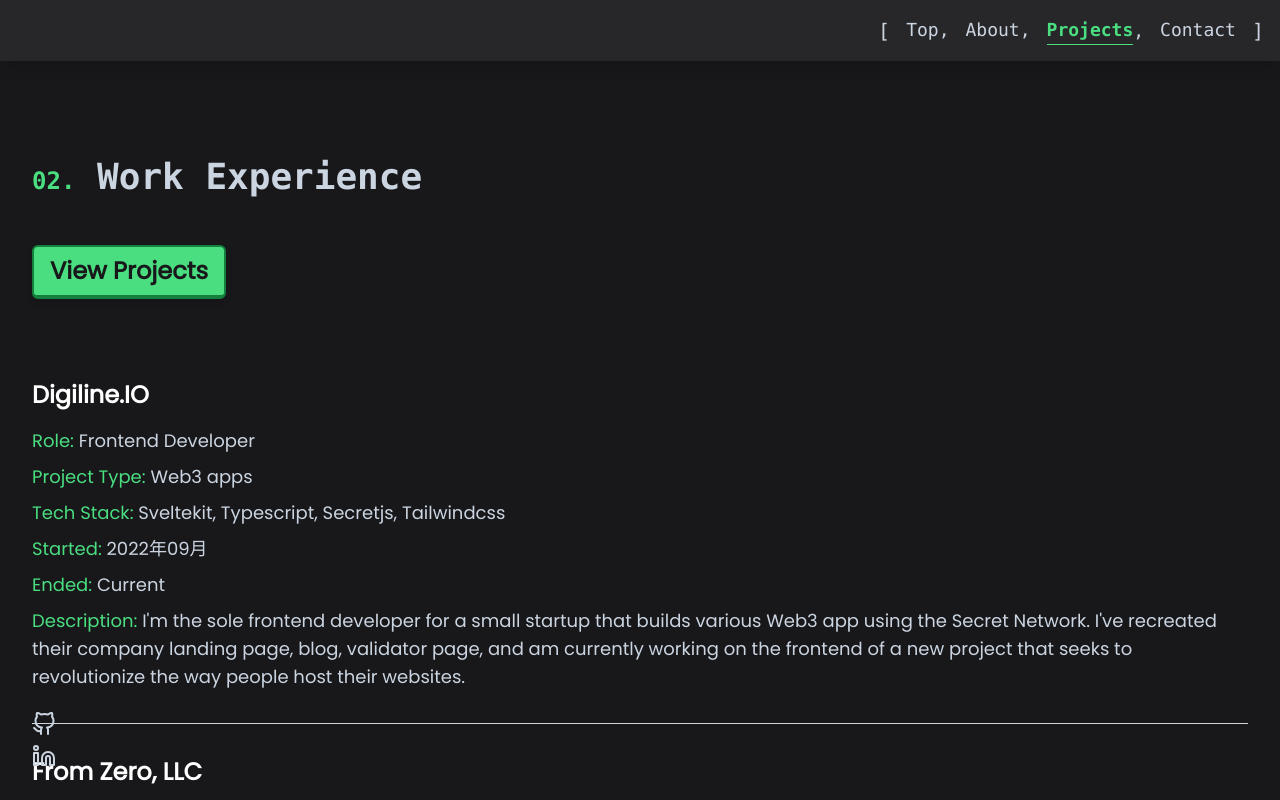
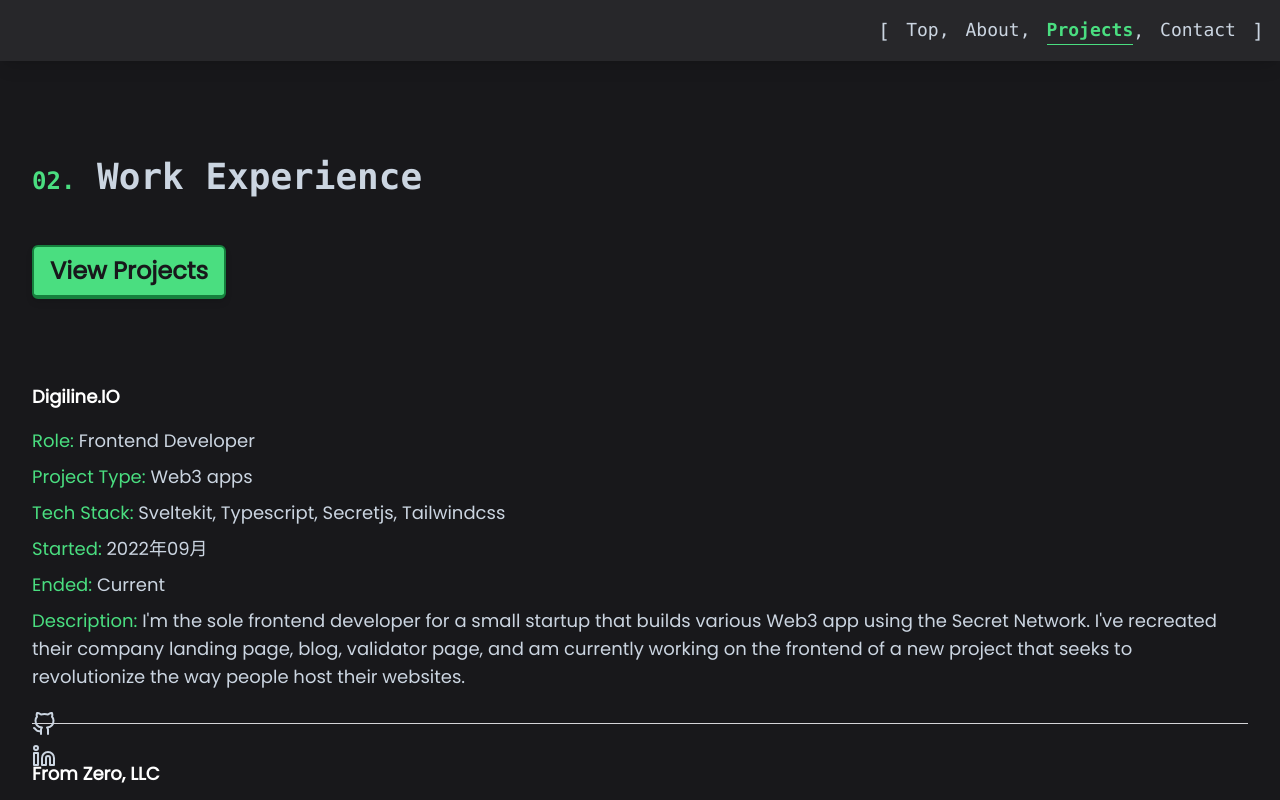
Before and after one commit to juiceboxh3ro/portfolio, a Nuxt app: page /projects in a window 1280 px wide. Shown: the top 800 px of the page. Built offline with nearby package versions, Linux system fonts and the light colour scheme.

Commit message:
forgot a section, oop

```diff
--- a/pages/projects/index.vue
+++ b/pages/projects/index.vue
@@ -78,7 +78,7 @@ const work_exp = [
           <div v-for="exp in work_exp" v-bind:key="exp.company">
             <div class="flex flex-col gap-2">
               <h2 class="text-white text-lg font-bold mt-8 mb-2 sm:text-2xl">
-                <a class="focus:outline-green-300" :href="exp.link" target="_blank" rel="noopener noreferrer">{{
+                <a class="text-sm sm:text-lg focus:outline-green-300" :href="exp.link" target="_blank" rel="noopener noreferrer">{{
                   exp.company
                 }}</a>
               </h2>
@@ -106,12 +106,12 @@ const work_exp = [
           <div v-for="p in projects" v-bind:key="p.name">
             <div class="flex flex-col gap-2">
               <h2 class="text-white text-lg font-bold mt-8 mb-2 sm:text-2xl">
-                <a class="focus:outline-green-300" :href="p.link" target="_blank" rel="noopener noreferrer">{{
+                <a class="text-sm sm:text-lg focus:outline-green-300" :href="p.link" target="_blank" rel="noopener noreferrer">{{
                   p.name
                 }}</a>
               </h2>
-              <p><span class="text-green-400">Tech Stack:</span>&nbsp;{{ p.techs }}</p>
-              <p><span class="text-green-400">Description:</span>&nbsp;{{ p.description }}</p>
+              <p class="text-sm sm:text-lg"><span class="text-green-400">Tech Stack:</span>&nbsp;{{ p.techs }}</p>
+              <p class="text-sm sm:text-lg"><span class="text-green-400">Description:</span>&nbsp;{{ p.description }}</p>
             </div>
           </div>
         </div>
```
